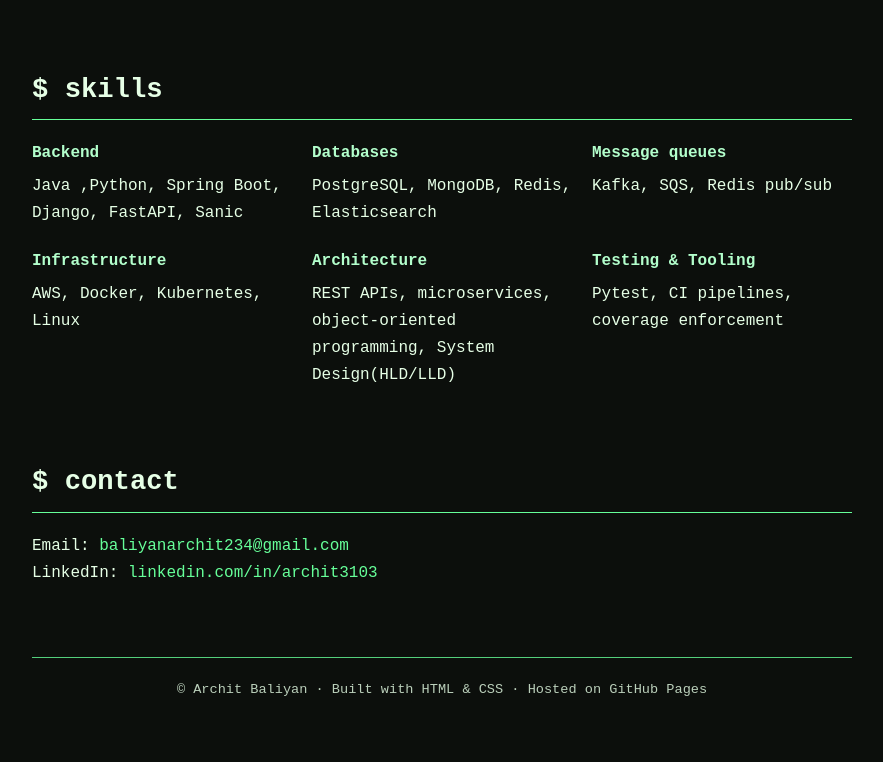
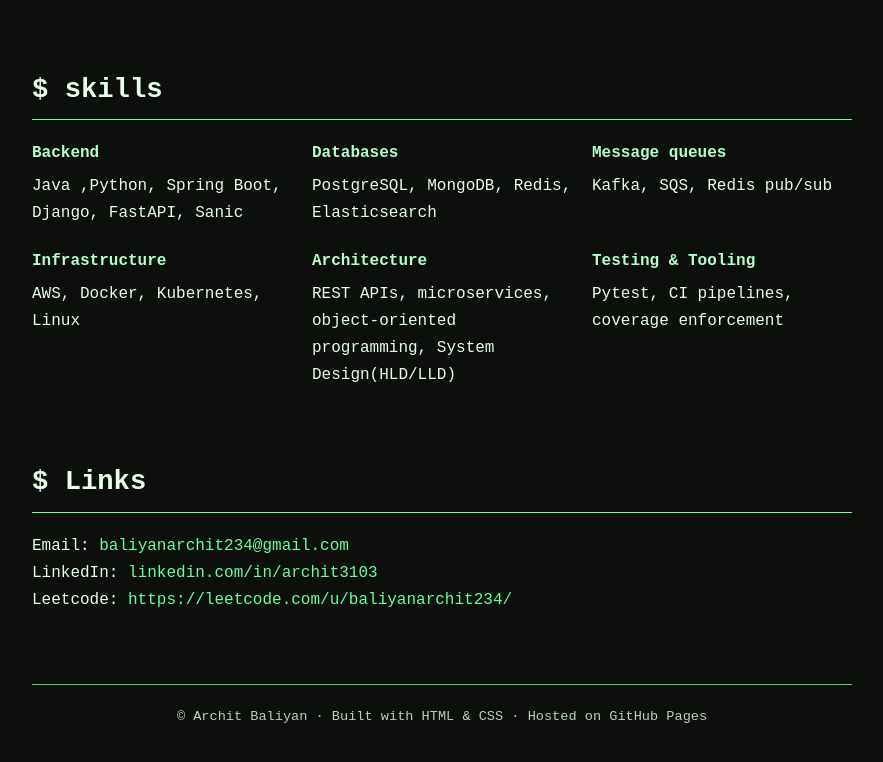
Before and after one commit to ABaliyan31/abaliyan31.github.io, a plain HTML site: page index.html in a window 1280 px wide. Shown: the part 1784-2546 px from the top of the page, without its empty margins (198-1081 px from the left). Before the commit the page ends 2525 px from the top, so only its background shows below. Drawn offline with Linux system fonts and the light colour scheme.

Commit message:
changing contacts to link

```diff
--- a/index.html
+++ b/index.html
@@ -19,7 +19,7 @@
     <div class="hero-actions">
       <a href="#experience">Experience</a>
       <a href="#projects">Projects</a>
-      <a href="#contact">Contact</a>
+      <a href="#contact">Links</a>
     </div>
   </header>
 
@@ -129,10 +129,11 @@
 
   <!-- CONTACT -->
   <section id="contact">
-    <h2>$ contact</h2>
+    <h2>$ Links</h2>
     <p>
       Email: <a href="mailto:baliyanarchit234@gmail.com">baliyanarchit234@gmail.com</a><br/>
       LinkedIn: <a href="https://linkedin.com/in/archit3103" target="_blank">linkedin.com/in/archit3103</a><br/>
+      Leetcode: <a href="https://leetcode.com/u/baliyanarchit234/" target="_blank">https://leetcode.com/u/baliyanarchit234/</a><br/>
     </p>
   </section>
 
```
